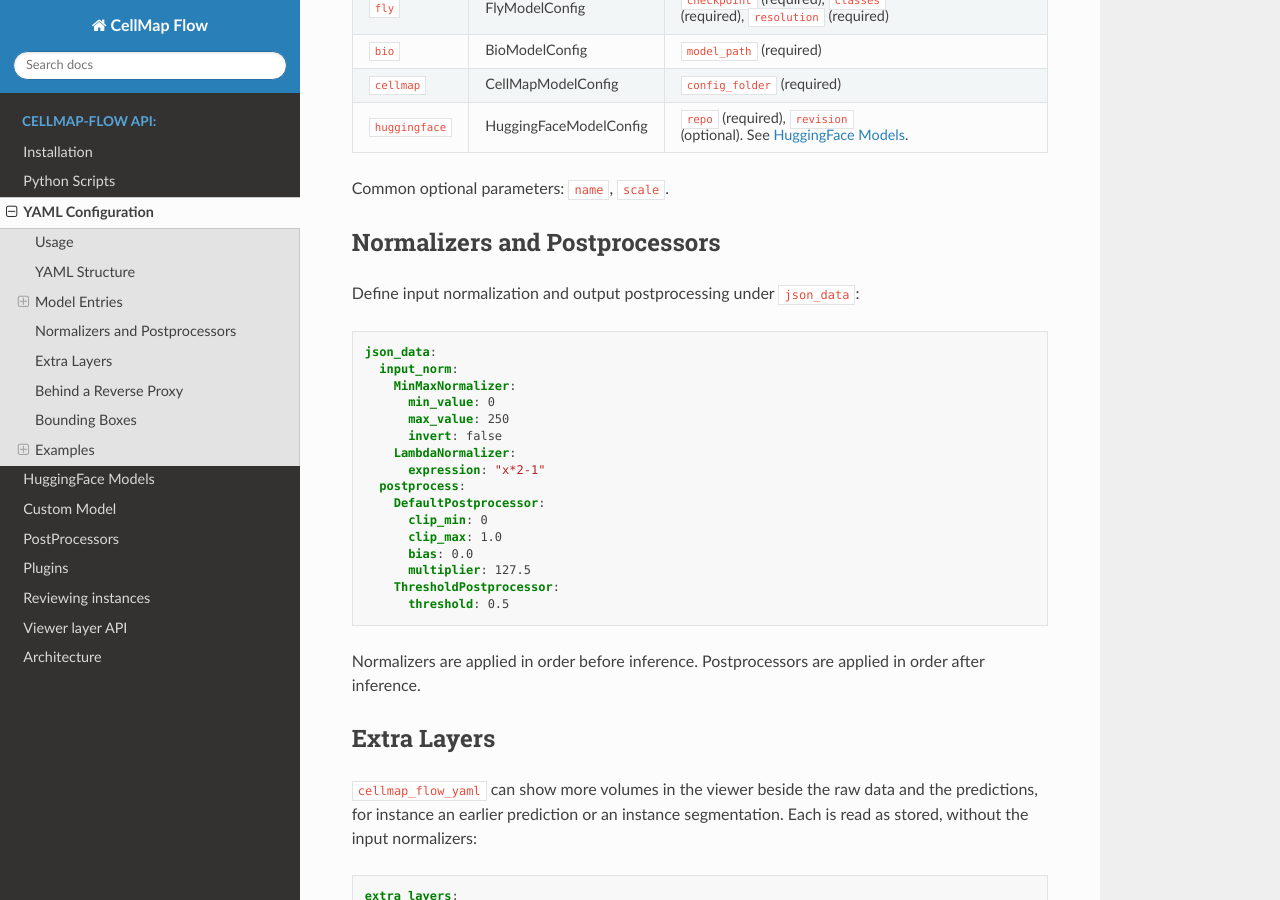
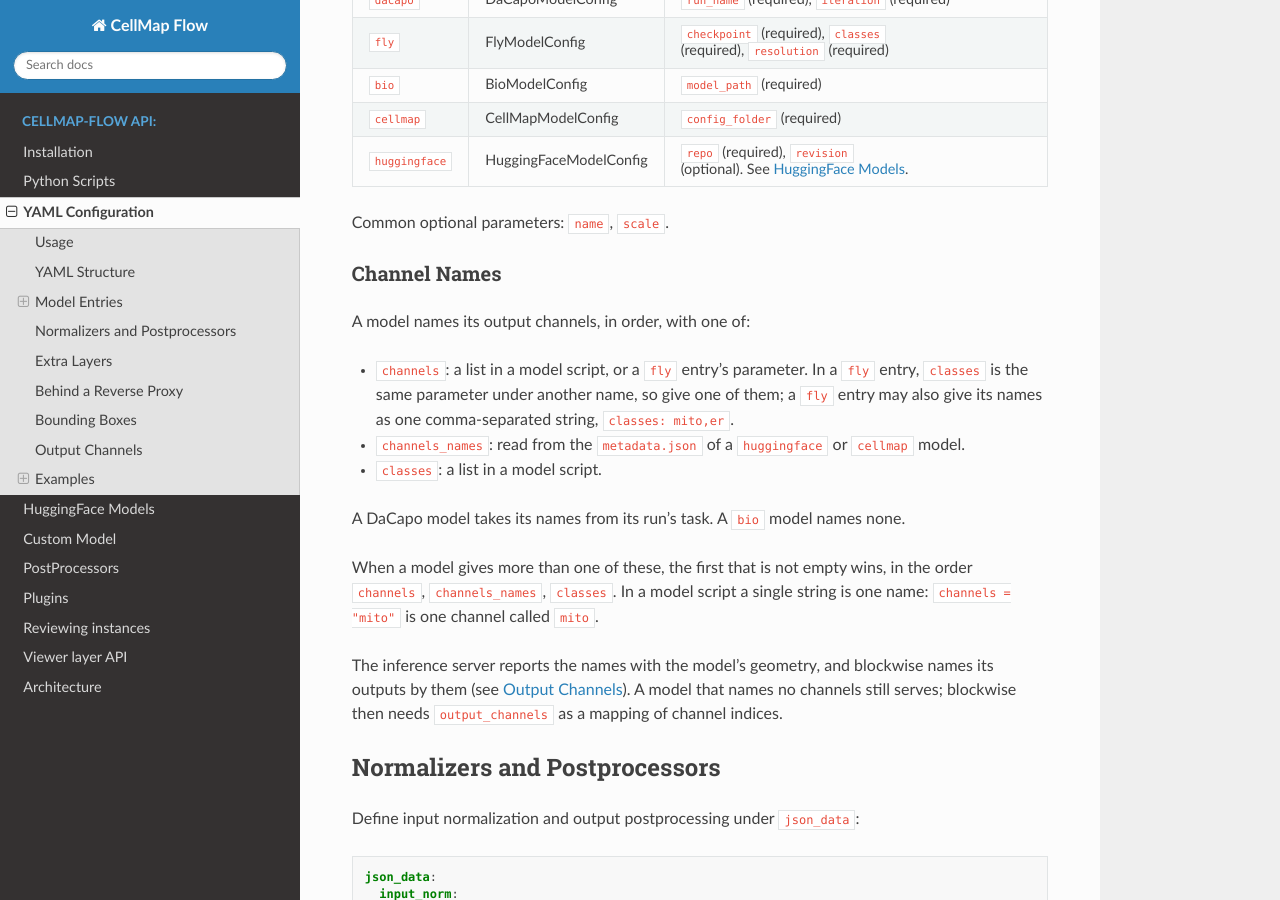
Before and after one commit to janelia-cellmap/cellmap-flow, a Sphinx documentation site: the page built from docs/source/yaml_config.rst, in a window 1280 px wide and 900 px high, scrolled down 2056 px. Built offline with Sphinx 7.4.7 and the Read the Docs theme 3.1.0, drawn with Linux system fonts in a browser that asks for light colours; pages that are not in the unit, such as notebooks, are missing from menus; some of the changed text lies outside the part shown.

Commit message:
Document how a model names its channels, and output_channels
yaml_config.rst said nothing about either. "Channel Names" gives the
three ways (channels, channels_names, classes), where each comes from
per model type, which wins (the first non-empty, in that order), and
that a string in a script is one name. "Output Channels" gives the three
forms blockwise takes: none, a list of names, and a mapping to indices
that stacks several on a leading c axis, with an example of each.

Every claim was checked by running blockwise on a four-channel script
model, and by building the page with Sphinx.

```diff
--- a/docs/source/yaml_config.rst
+++ b/docs/source/yaml_config.rst
@@ -75,6 +75,9 @@
    * - ``separate_bounding_boxes_zarrs``
      - No
      - Write each bounding box to a separate zarr (blockwise).
+   * - ``output_channels``
+     - No
+     - Which model channels blockwise writes, and to which outputs (see :ref:`output-channels`).
 
 Model Entries
 -------------
@@ -143,6 +146,23 @@
 
 Common optional parameters: ``name``, ``scale``.
 
+.. _channel-names:
+
+Channel Names
+~~~~~~~~~~~~~
+
+A model names its output channels, in order, with one of:
+
+- ``channels``: a list in a model script, or a ``fly`` entry's parameter. In a ``fly`` entry, ``classes`` is the same parameter under another name, so give one of them; a ``fly`` entry may also give its names as one comma-separated string, ``classes: mito,er``.
+- ``channels_names``: read from the ``metadata.json`` of a ``huggingface`` or ``cellmap`` model.
+- ``classes``: a list in a model script.
+
+A DaCapo model takes its names from its run's task. A ``bio`` model names none.
+
+When a model gives more than one of these, the first that is not empty wins, in the order ``channels``, ``channels_names``, ``classes``. In a model script a single string is one name: ``channels = "mito"`` is one channel called ``mito``.
+
+The inference server reports the names with the model's geometry, and blockwise names its outputs by them (see :ref:`output-channels`). A model that names no channels still serves; blockwise then needs ``output_channels`` as a mapping of channel indices.
+
 Normalizers and Postprocessors
 ------------------------------
 
@@ -208,6 +228,32 @@
         shape: [11626, 12405, 26847]
 
 Set ``separate_bounding_boxes_zarrs: true`` to write each bounding box to its own zarr subdirectory (``box_1``, ``box_2``, etc).
+
+.. _output-channels:
+
+Output Channels
+---------------
+
+Blockwise writes each output to its own group, ``<output_path>/<output name>/s0``. ``output_channels`` says which of the model's channels go to which output:
+
+- **Left out**: one output per model channel, named by the model's channel names (see :ref:`channel-names`).
+- **A list of channel names** (or one name): one output for each, holding that model channel.
+
+  .. code-block:: yaml
+
+      output_channels: [mito, er]
+
+- **A mapping of output names to channel indices**, counted from 0. An index, or a list of one, gives an output holding that channel. A list of several gives one output with those channels stacked, in the list's order, on a leading channel axis ``c``: its axes are ``c, z, y, x``.
+
+  .. code-block:: yaml
+
+      output_channels:
+        affinities: [0, 1, 2]   # c, z, y, x: channels 0, 1 and 2
+        mito: 3                 # z, y, x: channel 3
+
+  A mapping names the outputs itself and picks channels by index, so it also works for a model that names no channels.
+
+Outputs are named uniquely: a list naming a channel twice is refused.
 
 Examples
 --------
```
